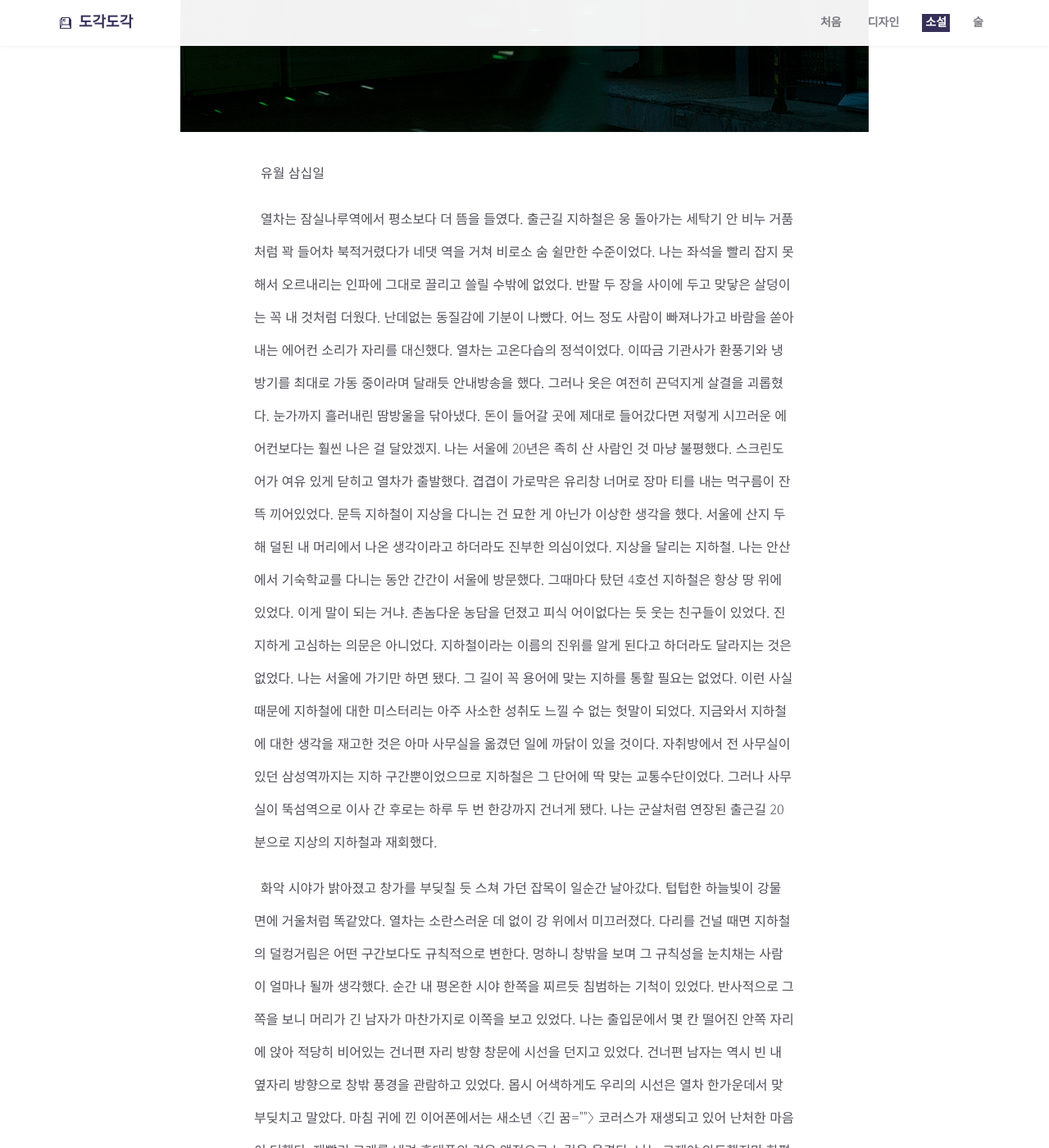
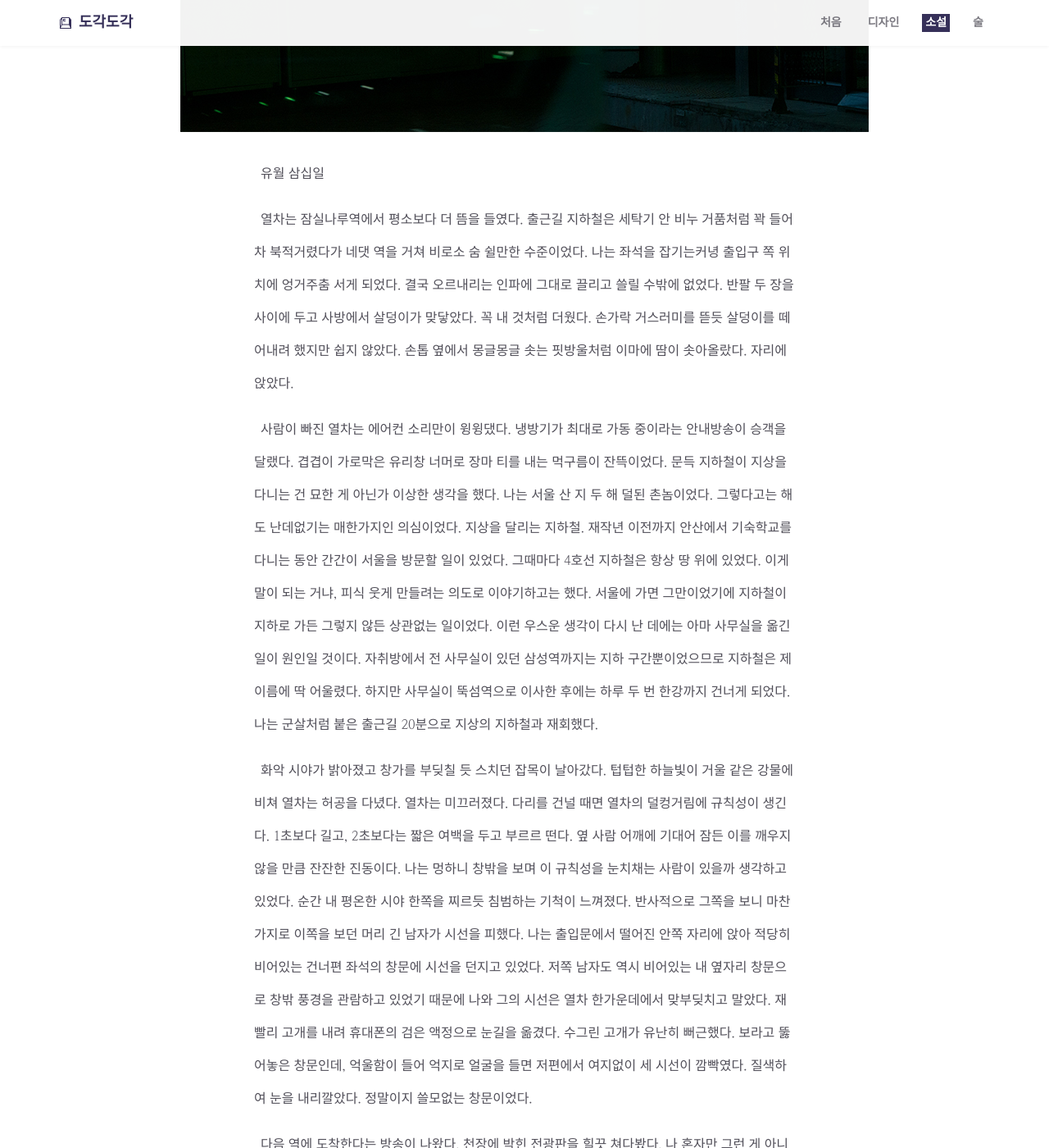
Before and after one commit to dewberry9/proj.dewberry.github.io, a Jekyll site: the page built from _posts/2020-07-12-the-oversleeping.md, in a window 1280 px wide and 1400 px high, scrolled down 691 px. Shown: the whole window at 82% size. Built offline with Jekyll 4.4.1, drawn with Linux system fonts in a browser that asks for light colours; some web fonts are replaced; some of the changed text lies outside the part shown.

Commit message:
fix: The Oversleeping

```diff
--- a/_posts/2020-07-12-the-oversleeping.md
+++ b/_posts/2020-07-12-the-oversleeping.md
@@ -3,7 +3,7 @@
 layout: post
 category: story
 date: 2020-07-11 00:20:00
-excerpt: 뜨겁게 부푼 살덩이 사이에 내가 박혀 있었다. 그래 내가 창밖을 보지 못하는 이유도 그와 같은 것이다.
+excerpt: 이 육중한 무리는 도대체 무엇인가? 뜨겁게 부푼 살덩이 사이에 내가 박혀 꾸물대고 있었다.
 thumbnail: /assets/images/story/02-the-oversleeping(1).jpg
 permalink: /the-oversleeping
 ---
@@ -13,6 +13,12 @@
 
 유월 삼십일
 
-열차는 잠실나루역에서 평소보다 더 뜸을 들였다. 출근길 지하철은 웅 돌아가는 세탁기 안 비누 거품처럼 꽉 들어차 북적거렸다가 네댓 역을 거쳐 비로소 숨 쉴만한 수준이었다. 나는 좌석을 빨리 잡지 못해서 오르내리는 인파에 그대로 끌리고 쓸릴 수밖에 없었다. 반팔 두 장을 사이에 두고 맞닿은 살덩이는 꼭 내 것처럼 더웠다. 난데없는 동질감에 기분이 나빴다. 어느 정도 사람이 빠져나가고 바람을 쏟아내는 에어컨 소리가 자리를 대신했다. 열차는 고온다습의 정석이었다. 이따금 기관사가 환풍기와 냉방기를 최대로 가동 중이라며 달래듯 안내방송을 했다. 그러나 옷은 여전히 끈덕지게 살결을 괴롭혔다. 눈가까지 흘러내린 땀방울을 닦아냈다. 돈이 들어갈 곳에 제대로 들어갔다면 저렇게 시끄러운 에어컨보다는 훨씬 나은 걸 달았겠지. 나는 서울에 20년은 족히 산 사람인 것 마냥 불평했다. 스크린도어가 여유 있게 닫히고 열차가 출발했다. 겹겹이 가로막은 유리창 너머로 장마 티를 내는 먹구름이 잔뜩 끼어있었다. 문득 지하철이 지상을 다니는 건 묘한 게 아닌가 이상한 생각을 했다. 서울에 산지 두 해 덜된 내 머리에서 나온 생각이라고 하더라도 진부한 의심이었다. 지상을 달리는 지하철. 나는 안산에서 기숙학교를 다니는 동안 간간이 서울에 방문했다. 그때마다 탔던 4호선 지하철은 항상 땅 위에 있었다. 이게 말이 되는 거냐. 촌놈다운 농담을 던졌고 피식 어이없다는 듯 웃는 친구들이 있었다. 진지하게 고심하는 의문은 아니었다. 지하철이라는 이름의 진위를 알게 된다고 하더라도 달라지는 것은 없었다. 나는 서울에 가기만 하면 됐다. 그 길이 꼭 용어에 맞는 지하를 통할 필요는 없었다. 이런 사실 때문에 지하철에 대한 미스터리는 아주 사소한 성취도 느낄 수 없는 헛말이 되었다. 지금와서 지하철에 대한 생각을 재고한 것은 아마 사무실을 옮겼던 일에 까닭이 있을 것이다. 자취방에서 전 사무실이 있던 삼성역까지는 지하 구간뿐이었으므로 지하철은 그 단어에 딱 맞는 교통수단이었다. 그러나 사무실이 뚝섬역으로 이사 간 후로는 하루 두 번 한강까지 건너게 됐다. 나는 군살처럼 연장된 출근길 20분으로 지상의 지하철과 재회했다.
+열차는 잠실나루역에서 평소보다 더 뜸을 들였다. 출근길 지하철은 세탁기 안 비누 거품처럼 꽉 들어차 북적거렸다가 네댓 역을 거쳐 비로소 숨 쉴만한 수준이었다. 나는 좌석을 잡기는커녕 출입구 쪽 위치에 엉거주춤 서게 되었다. 결국 오르내리는 인파에 그대로 끌리고 쓸릴 수밖에 없었다. 반팔 두 장을 사이에 두고 사방에서 살덩이가 맞닿았다. 꼭 내 것처럼 더웠다. 손가락 거스러미를 뜯듯 살덩이를 떼어내려 했지만 쉽지 않았다. 손톱 옆에서 몽글몽글 솟는 핏방울처럼 이마에 땀이 솟아올랐다. 자리에 앉았다.
 
-화악 시야가 밝아졌고 창가를 부딪칠 듯 스쳐 가던 잡목이 일순간 날아갔다. 텁텁한 하늘빛이 강물 면에 거울처럼 똑같았다. 열차는 소란스러운 데 없이 강 위에서 미끄러졌다. 다리를 건널 때면 지하철의 덜컹거림은 어떤 구간보다도 규칙적으로 변한다. 멍하니 창밖을 보며 그 규칙성을 눈치채는 사람이 얼마나 될까 생각했다. 순간 내 평온한 시야 한쪽을 찌르듯 침범하는 기척이 있었다. 반사적으로 그쪽을 보니 머리가 긴 남자가 마찬가지로 이쪽을 보고 있었다. 나는 출입문에서 몇 칸 떨어진 안쪽 자리에 앉아 적당히 비어있는 건너편 자리 방향 창문에 시선을 던지고 있었다. 건너편 남자는 역시 빈 내 옆자리 방향으로 창밖 풍경을 관람하고 있었다. 몹시 어색하게도 우리의 시선은 열차 한가운데서 맞부딪치고 말았다. 마침 귀에 낀 이어폰에서는 새소년 <긴 꿈> 코러스가 재생되고 있어 난처한 마음이 더했다. 재빨리 고개를 내려 휴대폰의 검은 액정으로 눈길을 옮겼다. 나는 그제야 안도했지만 한편으로는 불만스럽기도 했다. 하루 2번, 1분이 채 될까 싶은 유일한 구경 구간에서 항상 온전한 여유를 가질 수 없다는 점에서 기인한 생각이었다. 매번 가만히 있지 못하는 눈동자 때문에 당당하게 쳐든 고개를 하랄 없이 수그릴 때마다 답답했다. 열차를 전세 낼 일이 없는 한 저 기다란 창문은 쓸모없지 않은가. 나는 억울한 심정이 들어 억지로 얼굴을 들었다. 세 시선이 저편에서 깜빡였다. 질색하여 눈을 내리깔았다. 내 치기 어린 행동을 후회했다. 다음 역을 알리는 방송이 재생됐다. 열차에 몸을 실은 사람 수십 명은 각기 다른 자세로 비슷한 목적을 가진 채 같은 방향으로 움직이고 있었다. 무표정하게 강을 건너는 육중한 무리를 상상하고 몸서리를 쳤다. 뜨겁게 부푼 살덩이 사이에 내가 박혀 있었다. 그래 내가 창밖을 보지 못하는 이유도 그와 같은 것이다. 열차 안의 우리는 똑 닮은 피로와 규칙을 공유하고 있었다. 모두 그 사실을 어렴풋이 알고 있어서 우리 사이에는 아슬아슬한 연대감이 생겼다. 나만 피곤하고, 나만 지루한 게 아니라는 안심은 이런 공감으로부터 시작했다. 이 바쁘고 고단한 무리 속에서 창밖을 내다보는 여유는 스스로부터 용서할 수 없는 것이다. 우리의 얇은 살거죽은 그만한 상황을 버틸 수 있을 만큼 뻔뻔하지 못하다. 열차는 매끄럽게 강변역에 멈춰 섰다. 문이 열리고 무더운 바람이 쏟아졌다. 기분이 어지러웠다. 지하철이 땅 위를 달린다니 말도 안 돼. 펑펑 웃으며 묻고 싶은 마음이었다. 그러나 대답은 돌아오지 않았고 내가 고개를 들었을 때 쥐색으로 푸른 한강은 온데간데없었다. 푸시시 문이 닫혔다. 나는 어쩔 수 없이 도로 고개를 숙였다.
+사람이 빠진 열차는 에어컨 소리만이 윙윙댔다. 냉방기가 최대로 가동 중이라는 안내방송이 승객을 달랬다. 겹겹이 가로막은 유리창 너머로 장마 티를 내는 먹구름이 잔뜩이었다. 문득 지하철이 지상을 다니는 건 묘한 게 아닌가 이상한 생각을 했다. 나는 서울 산 지 두 해 덜된 촌놈이었다. 그렇다고는 해도 난데없기는 매한가지인 의심이었다. 지상을 달리는 지하철. 재작년 이전까지 안산에서 기숙학교를 다니는 동안 간간이 서울을 방문할 일이 있었다. 그때마다 4호선 지하철은 항상 땅 위에 있었다. 이게 말이 되는 거냐, 피식 웃게 만들려는 의도로 이야기하고는 했다. 서울에 가면 그만이었기에 지하철이 지하로 가든 그렇지 않든 상관없는 일이었다. 이런 우스운 생각이 다시 난 데에는 아마 사무실을 옮긴 일이 원인일 것이다. 자취방에서 전 사무실이 있던 삼성역까지는 지하 구간뿐이었으므로 지하철은 제 이름에 딱 어울렸다. 하지만 사무실이 뚝섬역으로 이사한 후에는 하루 두 번 한강까지 건너게 되었다. 나는 군살처럼 붙은 출근길 20분으로 지상의 지하철과 재회했다.
+
+화악 시야가 밝아졌고 창가를 부딪칠 듯 스치던 잡목이 날아갔다. 텁텁한 하늘빛이 거울 같은 강물에 비쳐 열차는 허공을 다녔다. 열차는 미끄러졌다. 다리를 건널 때면 열차의 덜컹거림에 규칙성이 생긴다. 1초보다 길고, 2초보다는 짧은 여백을 두고 부르르 떤다. 옆 사람 어깨에 기대어 잠든 이를 깨우지 않을 만큼 잔잔한 진동이다. 나는 멍하니 창밖을 보며 이 규칙성을 눈치채는 사람이 있을까 생각하고 있었다. 순간 내 평온한 시야 한쪽을 찌르듯 침범하는 기척이 느껴졌다. 반사적으로 그쪽을 보니 마찬가지로 이쪽을 보던 머리 긴 남자가 시선을 피했다. 나는 출입문에서 떨어진 안쪽 자리에 앉아 적당히 비어있는 건너편 좌석의 창문에 시선을 던지고 있었다. 저쪽 남자도 역시 비어있는 내 옆자리 창문으로 창밖 풍경을 관람하고 있었기 때문에 나와 그의 시선은 열차 한가운데에서 맞부딪치고 말았다. 재빨리 고개를 내려 휴대폰의 검은 액정으로 눈길을 옮겼다. 수그린 고개가 유난히 뻐근했다. 보라고 뚫어놓은 창문인데, 억울함이 들어 억지로 얼굴을 들면 저편에서 여지없이 세 시선이 깜빡였다. 질색하여 눈을 내리깔았다. 정말이지 쓸모없는 창문이었다.
+
+다음 역에 도착한다는 방송이 나왔다. 천장에 박힌 전광판을 힐끗 쳐다봤다. 나 혼자만 그런 게 아니었다. 열차 안 우리의 시선은 물고기 떼로 가득한 그물을 들어 올리듯 한꺼번에 끌려 솟구쳤다. 나와 그들은 열차에 실려 같은 방향으로 움직이고 있었다. 숨 막히도록 무거웠다. 이 육중한 무리는 도대체 무엇인가? 뜨겁게 부푼 살덩이 사이에 내가 박혀 꾸물대고 있었다. 목구멍 속에서 신맛이 났다. 무표정한 나와 그들은 똑 닮은 피로와 규칙을 공유하고 있었다. 나는 피곤하다. 그들도 그렇다. 나는 지루하다. 그들도 그렇다. 우리는 안심했다. 그렇기 때문에 창밖 따위는 볼 수 없었다. 여기는 미술관이나 풍경 좋은 카페 같은 곳이 아니었다. 우리는 고단하고 저마다 삶의 무게로 아찔하다. 이런 신성한 공간에서 누가 감히 여유를 부리며 만용 하는가? 허우적대는 나는 어지러운 머리를 창문으로 치켜들었다. 수십 갈래 눈빛이 살거죽을 잡아당겼다. 내 얇은 피부는 벗겨지기 직전까지 끌렸다가 내가 포기하고 시선을 거두자마자 해방되었다. 달콤한 용서였다. 체념하여 좌석에 몸을 파묻었다.
+
+열차는 매끄럽게 강변역에 멈춰 섰다. 덜컥 문이 열리고 무더운 바람이 쏟아졌다. 사람들이 오갔다. 내 더운 숨이 가슴팍에 닿았다. 입이 말랐다. 지하철이 땅 위를 다닌다니 말도 안 돼. 펑펑 웃으며 멍청하게 묻고 싶은 그런 기분이었다. 그러나 내가 묻기도 전에 대답은 없었다. 얼굴을 들자 쥐색으로 푸른 한강은 온데간데없었다. 푸시시 문이 닫혔다. 나는 어쩔 수 없이 도로 고개를 숙였다.
```
